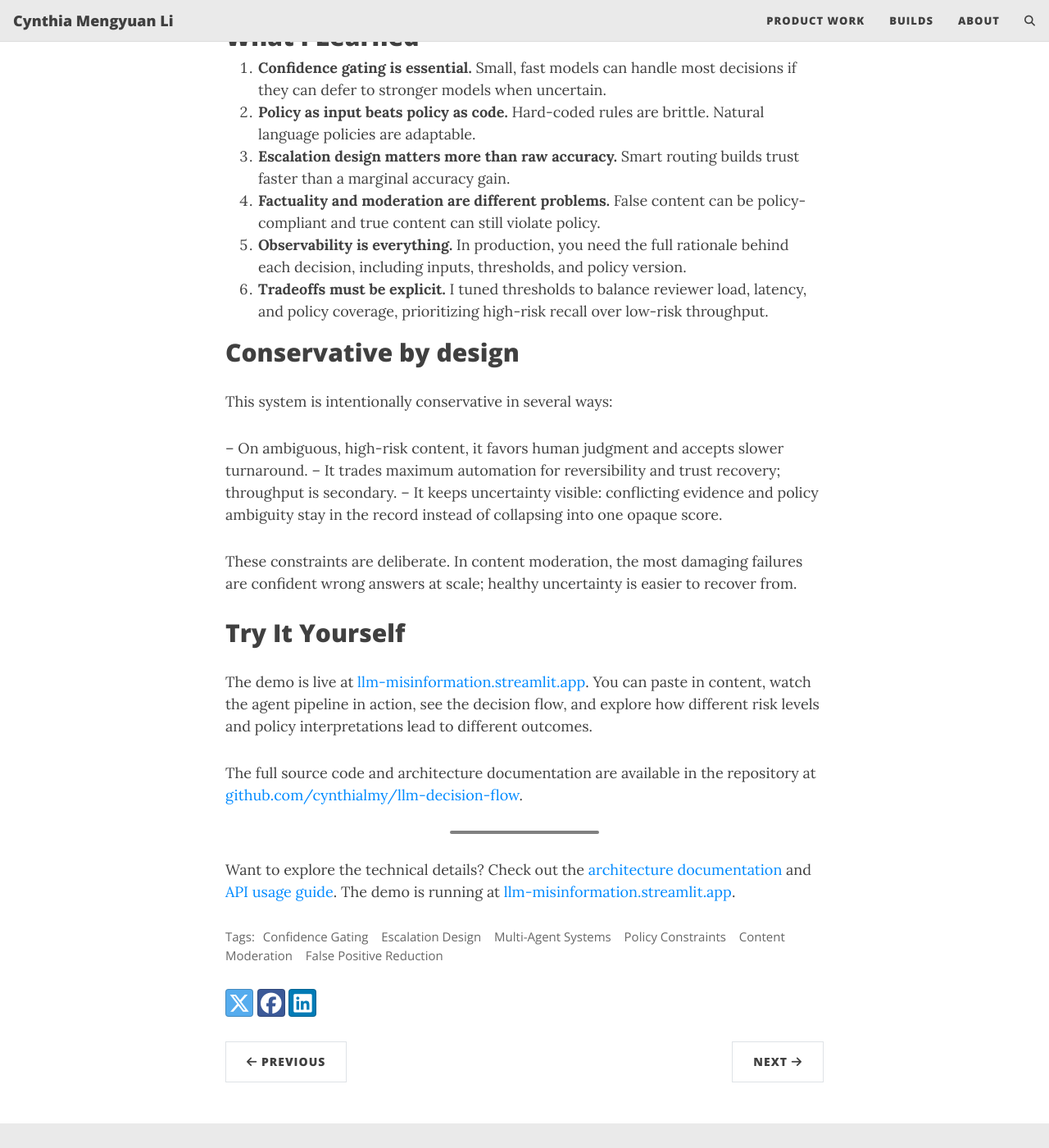
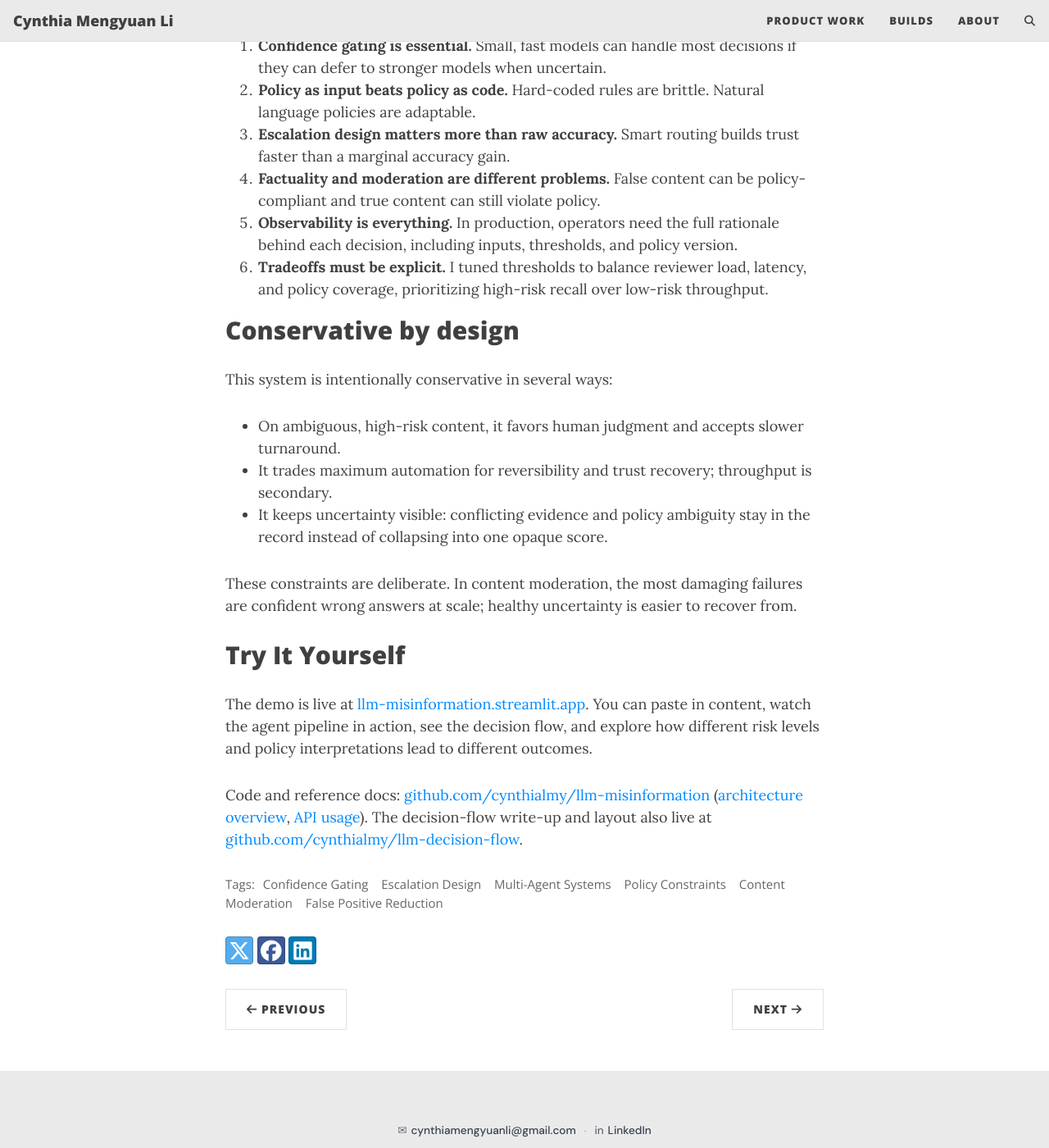
Before and after one commit to cynthialmy/cynthialmy.github.io, a Jekyll site: the page built from _posts/2026-01-27-policy-aware-factuality-assessment.md, in a window 1280 px wide and 1400 px high, scrolled down 9705 px. Shown: the whole window at 82% size. Built offline with Jekyll 4.4.1, drawn with Linux system fonts in a browser that asks for light colours; comment, search, counter and statistics services are not loaded; some of the changed text lies outside the part shown.

Commit message:
added ai shape

```diff
--- a/_posts/2026-01-27-policy-aware-factuality-assessment.md
+++ b/_posts/2026-01-27-policy-aware-factuality-assessment.md
@@ -11,7 +11,7 @@ comments: true
 
 Content moderation at scale is one of the hardest problems in modern tech. When platforms like TikTok, YouTube, or Facebook need to make decisions about billions of pieces of content daily, a stronger model alone does not finish the job. The real challenge is making responsible decisions under genuine uncertainty while still catching harmful content at scale.
 
-This demo explores how agentic AI workflows can approach this challenge through deliberate escalation and policy-aware decision design. The project, deployed at [llm-misinformation.streamlit.app](https://llm-misinformation.streamlit.app/), demonstrates how multiple specialized AI agents can work together within policy constraints, while keeping humans firmly in the loop for high-stakes decisions.
+I built a demo, live at [llm-misinformation.streamlit.app](https://llm-misinformation.streamlit.app/), that shows how agentic AI workflows can approach this challenge through deliberate escalation and policy-aware decision design. Multiple specialized agents work together within policy constraints, with humans in the loop for high-stakes decisions.
 
 ## Product Framing: Agents Propose, Policies Constrain, Humans Decide
 
@@ -66,7 +66,7 @@ Rationale: High risk content with high policy confidence requires human confirma
 
 ## How It Works: A Pipeline of Specialized Agents
 
-When you submit a piece of content like a social media transcript, it flows through a cascade of specialized agents.
+When someone submits a piece of content like a social media transcript, it flows through a cascade of specialized agents.
 
 ### 1. Claim Extraction (Groq)
 
@@ -169,16 +169,16 @@ This enables re-evaluation when policies or evidence change, which is critical f
 2. **Policy as input beats policy as code.** Hard-coded rules are brittle. Natural language policies are adaptable.
 3. **Escalation design matters more than raw accuracy.** Smart routing builds trust faster than a marginal accuracy gain.
 4. **Factuality and moderation are different problems.** False content can be policy-compliant and true content can still violate policy.
-5. **Observability is everything.** In production, you need the full rationale behind each decision, including inputs, thresholds, and policy version.
+5. **Observability is everything.** In production, operators need the full rationale behind each decision, including inputs, thresholds, and policy version.
 6. **Tradeoffs must be explicit.** I tuned thresholds to balance reviewer load, latency, and policy coverage, prioritizing high-risk recall over low-risk throughput.
 
 ## Conservative by design
 
 This system is intentionally conservative in several ways:
 
-– On ambiguous, high-risk content, it favors human judgment and accepts slower turnaround.
-– It trades maximum automation for reversibility and trust recovery; throughput is secondary.
-– It keeps uncertainty visible: conflicting evidence and policy ambiguity stay in the record instead of collapsing into one opaque score.
+- On ambiguous, high-risk content, it favors human judgment and accepts slower turnaround.
+- It trades maximum automation for reversibility and trust recovery; throughput is secondary.
+- It keeps uncertainty visible: conflicting evidence and policy ambiguity stay in the record instead of collapsing into one opaque score.
 
 These constraints are deliberate. In content moderation, the most damaging failures are confident wrong answers at scale; healthy uncertainty is easier to recover from.
 
@@ -186,8 +186,4 @@ These constraints are deliberate. In content moderation, the most damaging failu
 
 The demo is live at [llm-misinformation.streamlit.app](https://llm-misinformation.streamlit.app/). You can paste in content, watch the agent pipeline in action, see the decision flow, and explore how different risk levels and policy interpretations lead to different outcomes.
 
-The full source code and architecture documentation are available in the repository at [github.com/cynthialmy/llm-decision-flow](https://github.com/cynthialmy/llm-decision-flow).
-
----
-
-Want to explore the technical details? Check out the [architecture documentation](https://github.com/cynthialmy/llm-misinformation) and [API usage guide](https://github.com/cynthialmy/llm-misinformation/blob/main/API_Usage_Explanation.md). The demo is running at [llm-misinformation.streamlit.app](https://llm-misinformation.streamlit.app/).
+Code and reference docs: [github.com/cynthialmy/llm-misinformation](https://github.com/cynthialmy/llm-misinformation) ([architecture overview](https://github.com/cynthialmy/llm-misinformation), [API usage](https://github.com/cynthialmy/llm-misinformation/blob/main/API_Usage_Explanation.md)). The decision-flow write-up and layout also live at [github.com/cynthialmy/llm-decision-flow](https://github.com/cynthialmy/llm-decision-flow).
```
Also changed, not shown: _posts/2025-02-02-procurement-ai.md (+3 -3 lines), _posts/2025-02-13-semantic-layer-bi.md (+6 -6 lines), _posts/2026-02-06-rag-insights-limitations.md (+5 -5 lines), _posts/2026-02-27-self-evolving-ai-assistant.md (+1 -1 lines), _posts/2026-03-21-ai-agent-from-api-call-to-system.md (+1 -1 lines).
